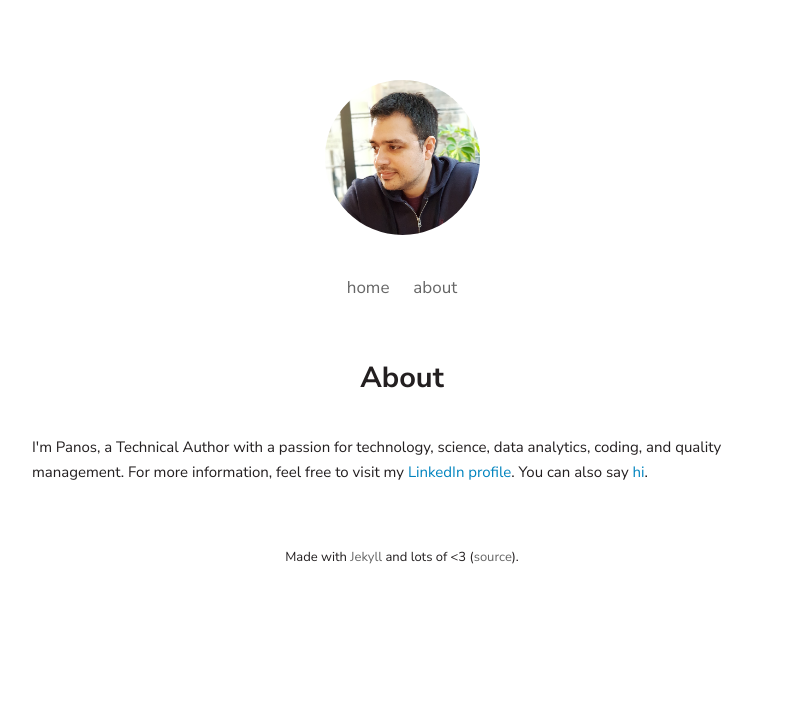
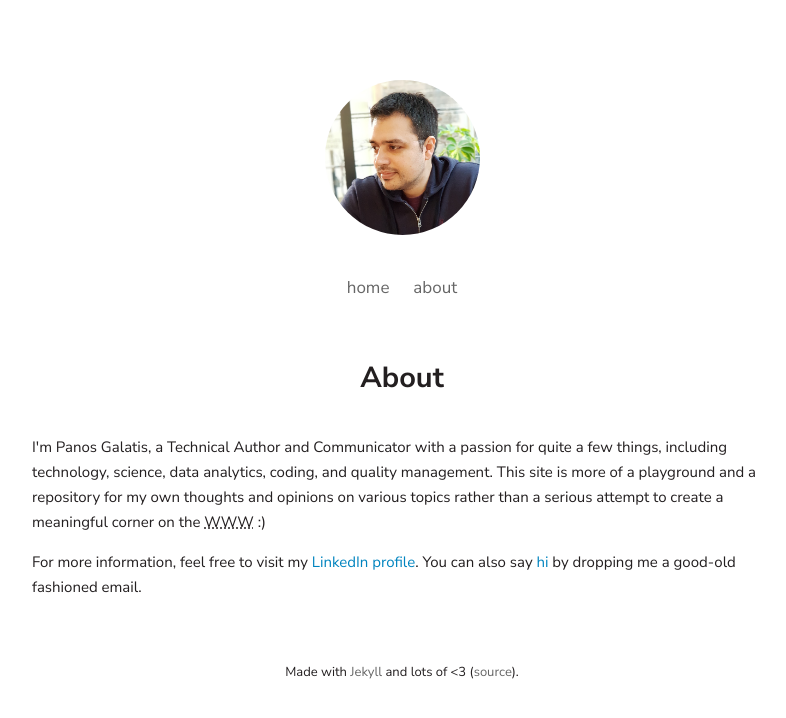
Before and after one commit to pgalatis/pgalatis.github.io, a Jekyll site: the page built from about.md, in a window 1280 px wide. Shown: the top 718 px of the page, without its empty margins (238-1024 px from the left). Built offline with Jekyll 4.4.1, drawn with Linux system fonts in a browser that asks for light colours; nearby versions of some CDN libraries.

Commit message:
Update about.md

```diff
--- a/about.md
+++ b/about.md
@@ -4,4 +4,5 @@ layout: default
 ---
 
 <h2>About</h2>
-<p>I'm Panos, a Technical Author with a passion for technology, science, data analytics, coding, and quality management. For more information, feel free to visit my <a href="https://www.linkedin.com/in/pgalatis/" title="LinkedIn profile">LinkedIn profile</a>. You can also say <a href="mailto:pgalatis@gmail.com?subject=Hi" title="Email me!">hi</a>.</p>
+<p>I'm Panos Galatis, a Technical Author and Communicator with a passion for quite a few things, including technology, science, data analytics, coding, and quality management. This site is more of a playground and a repository for my own thoughts and opinions on various topics rather than a serious attempt to create a meaningful corner on the <abbr title="World Wide Web">WWW</abbr> :)</p>
+<p>For more information, feel free to visit my <a href="https://www.linkedin.com/in/pgalatis/" title="LinkedIn profile">LinkedIn profile</a>. You can also say <a href="mailto:pgalatis@gmail.com?subject=Hi" title="Email me!">hi</a> by dropping me a good-old fashioned email.</p>
```
